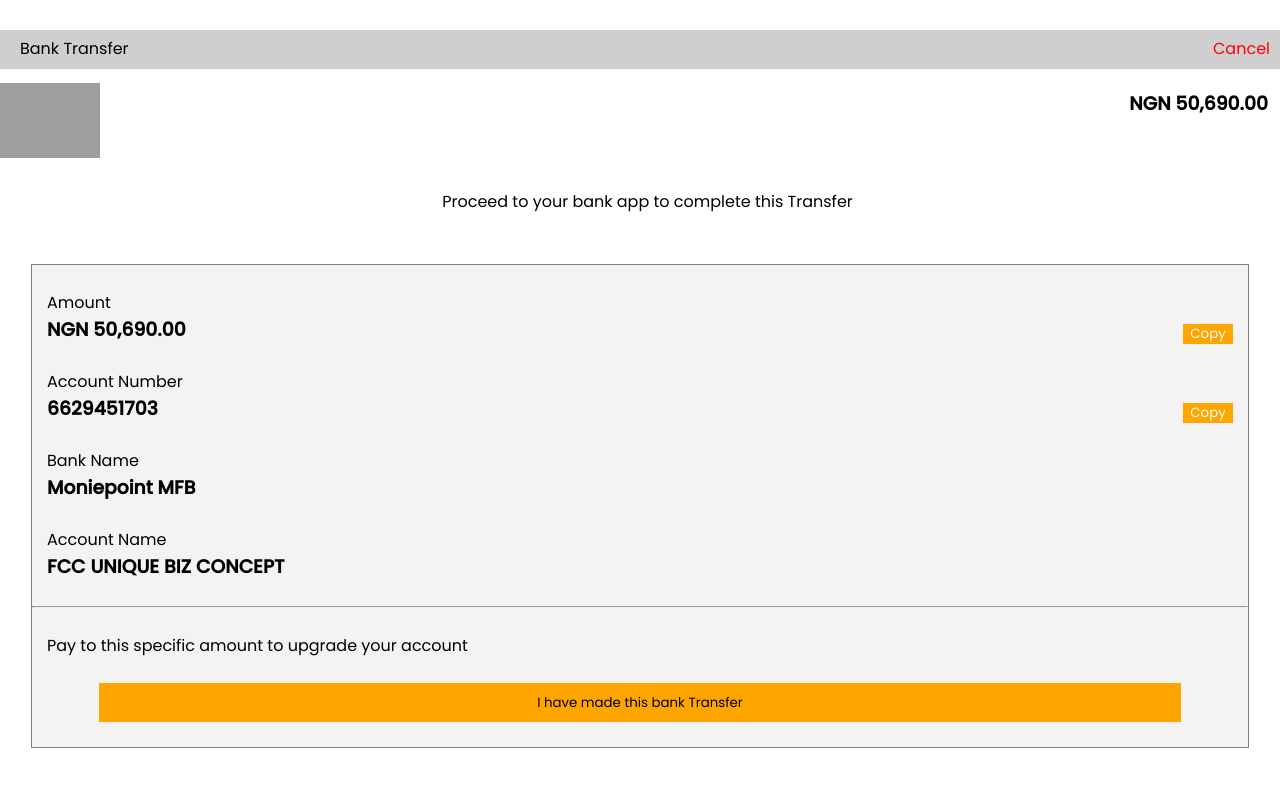
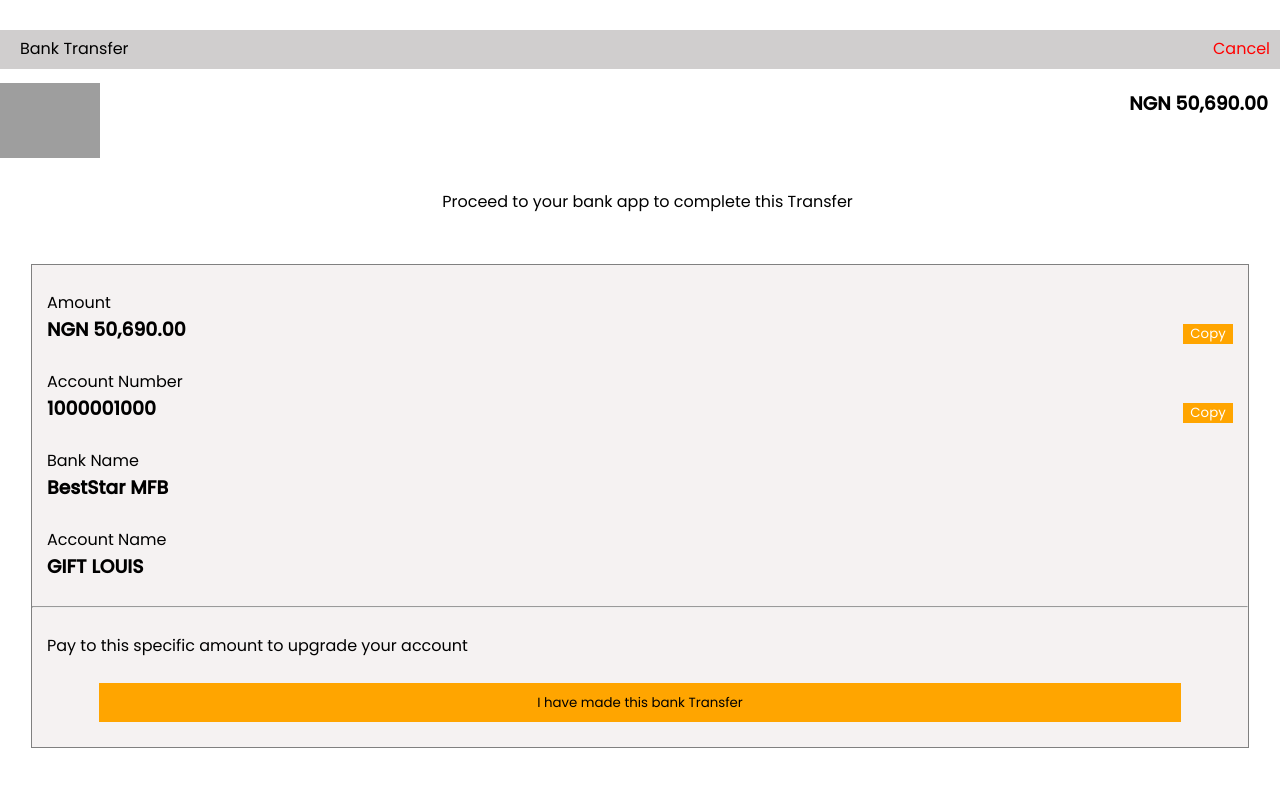
Before and after one commit to toolsapkpro/usdtminer.github.io, a plain HTML site: page paythree.html in a window 1280 px wide. Drawn offline with nearby package versions, Linux system fonts and the light colour scheme; grey boxes are pictures that could not be loaded; a script that the page names is missing.

Commit message:
Update paythree.html

```diff
--- a/paythree.html
+++ b/paythree.html
@@ -322,13 +322,13 @@
         <button class="copy-button" onclick="copyText('amountToCopy')">Copy</button>
         <br>
         <p>Account Number</p>
-        <h3 id="accountNumberToCopy">6629451703</h3>
+        <h3 id="accountNumberToCopy">1000001000</h3>
         <button class="copy-button" onclick="copyText('accountNumberToCopy')">Copy</button>
         <br>
         <p>Bank Name</p>
-        <h3>Moniepoint MFB</h3> <br>
+        <h3>BestStar MFB</h3> <br>
         <p>Account Name</p>
-        <h3>FCC UNIQUE BIZ CONCEPT</h3> <br> <hr> <br>
+        <h3>GIFT LOUIS</h3> <br> <hr> <br>
         <p>Pay to this specific amount to upgrade your account </p> <br>
         <div class="btn">
             <button id="transferButton" onclick="startTransfer()">I have made this bank Transfer</button> <br>
```
